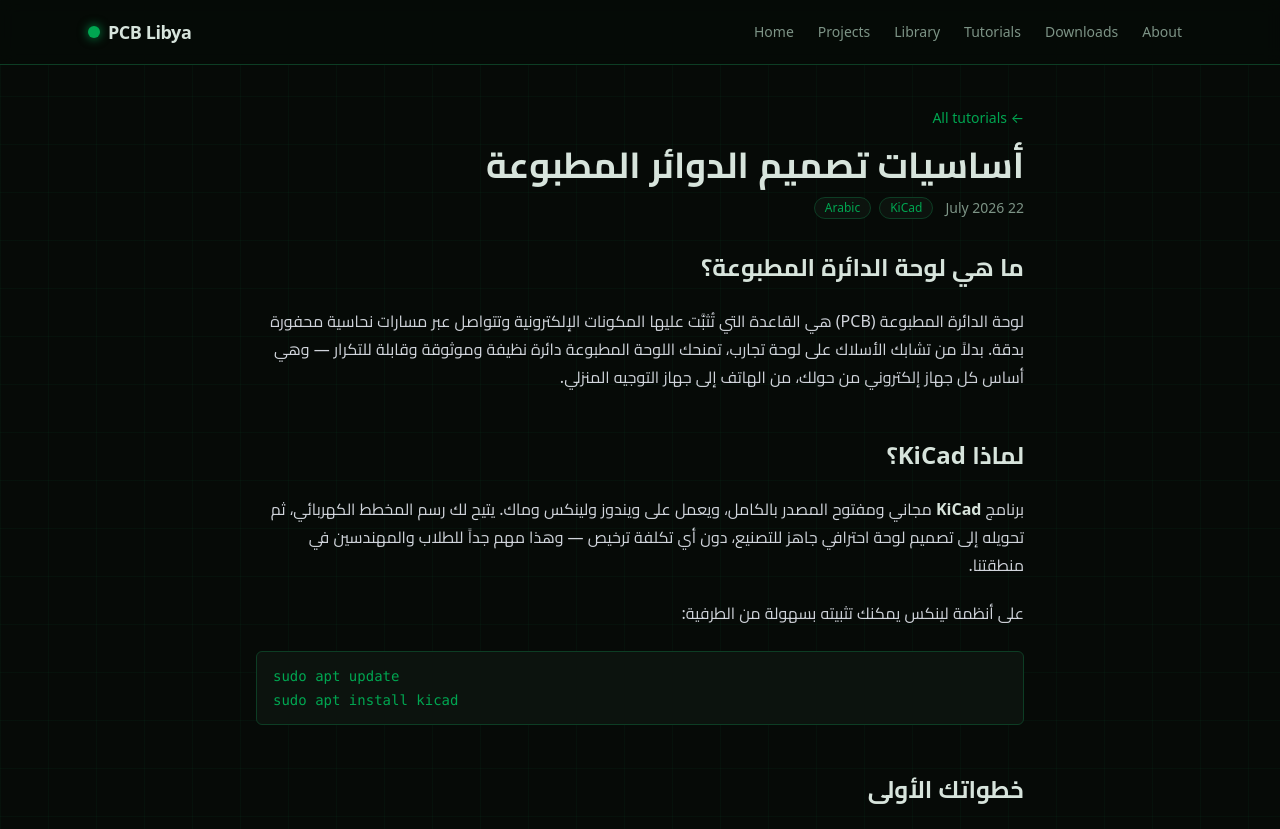
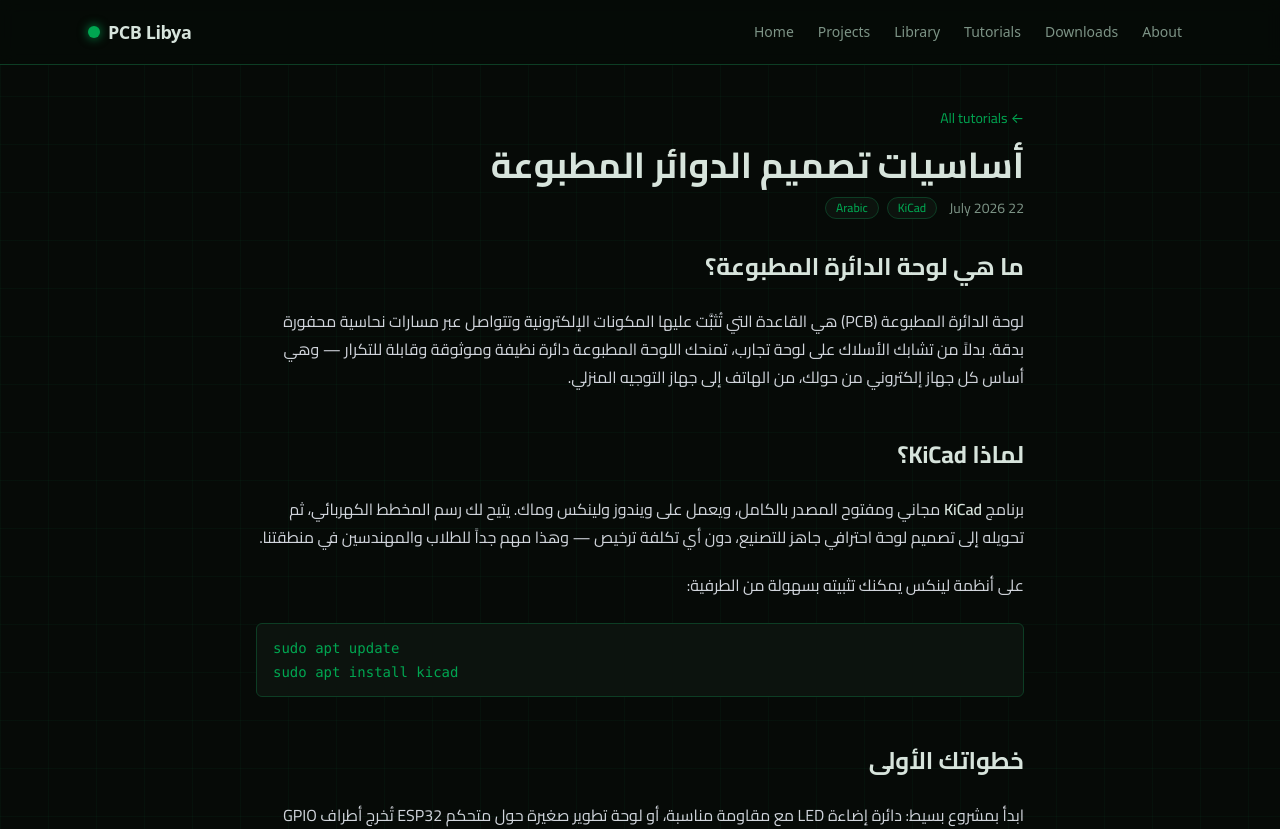
Before and after one commit to F0ka/pcblibya-site, a Next.js app: page /blog/pcb-design-basics-ar in a window 1280 px wide. Shown: the top 829 px of the page. Built offline with nearby package versions, Linux system fonts and the light colour scheme.

Commit message:
Bidi isolation for inline English in RTL content + Cairo latin font

```diff
--- a/app/blog/[slug]/page.tsx
+++ b/app/blog/[slug]/page.tsx
@@ -3,6 +3,7 @@ import Link from "next/link";
 import { notFound } from "next/navigation";
 import { MDXRemote } from "next-mdx-remote/rsc";
 import remarkGfm from "remark-gfm";
+import rehypeBidi from "@/lib/rehype-bidi";
 import { getAllPosts, getPost } from "@/lib/content";
 import Tag from "@/components/Tag";
 import { formatDate } from "@/components/PostCard";
@@ -54,7 +55,12 @@ export default async function BlogPostPage({
       <div className="prose prose-invert mt-8 max-w-none prose-a:text-trace prose-headings:text-silk prose-strong:text-silk prose-code:text-trace prose-pre:border prose-pre:border-trace-dim prose-pre:bg-panel">
         <MDXRemote
           source={post.body}
-          options={{ mdxOptions: { remarkPlugins: [remarkGfm] } }}
+          options={{
+            mdxOptions: {
+              remarkPlugins: [remarkGfm],
+              rehypePlugins: post.dir === "rtl" ? [rehypeBidi] : [],
+            },
+          }}
         />
       </div>
     </article>
--- a/app/globals.css
+++ b/app/globals.css
@@ -44,6 +44,20 @@ body {
     U+FE70-FE74, U+FE76-FEFC;
 }
 
+/* Self-hosted Cairo (latin subset) — keeps inline English in RTL text
+   in the same typeface instead of falling back mid-sentence */
+@font-face {
+  font-family: "Cairo";
+  font-style: normal;
+  font-weight: 400 700;
+  font-display: swap;
+  src: url("/fonts/cairo-latin.woff2") format("woff2");
+  unicode-range:
+    U+0000-00FF, U+0131, U+0152-0153, U+02BB-02BC, U+02C6, U+02DA, U+02DC,
+    U+0304, U+0308, U+0329, U+2000-206F, U+20AC, U+2122, U+2191, U+2193,
+    U+2212, U+2215, U+FEFF, U+FFFD;
+}
+
 /* RTL (Arabic) content */
 [dir="rtl"] {
   font-family: "Cairo", var(--font-sans);
--- a/app/projects/[slug]/page.tsx
+++ b/app/projects/[slug]/page.tsx
@@ -3,6 +3,7 @@ import Link from "next/link";
 import { notFound } from "next/navigation";
 import { MDXRemote } from "next-mdx-remote/rsc";
 import remarkGfm from "remark-gfm";
+import rehypeBidi from "@/lib/rehype-bidi";
 import { getAllProjects, getProject } from "@/lib/content";
 import Tag from "@/components/Tag";
 import { formatDate } from "@/components/PostCard";
@@ -65,7 +66,12 @@ export default async function ProjectPage({
       <div className="prose prose-invert mt-8 max-w-none prose-a:text-trace prose-headings:text-silk prose-strong:text-silk prose-code:text-trace prose-pre:border prose-pre:border-trace-dim prose-pre:bg-panel">
         <MDXRemote
           source={project.body}
-          options={{ mdxOptions: { remarkPlugins: [remarkGfm] } }}
+          options={{
+            mdxOptions: {
+              remarkPlugins: [remarkGfm],
+              rehypePlugins: project.dir === "rtl" ? [rehypeBidi] : [],
+            },
+          }}
         />
       </div>
 
--- a/content/blog/pcb-design-basics-ar.mdx
+++ b/content/blog/pcb-design-basics-ar.mdx
@@ -22,6 +22,6 @@ sudo apt install kicad
 
 ## خطواتك الأولى
 
-ابدأ بمشروع بسيط: دائرة إضاءة LED مع مقاومة مناسبة. ارسم المخطط، عيّن البصمات (Footprints) للمكونات، ثم انتقل إلى محرر اللوحة لترتيب المكونات وتوصيل المسارات. بعد الانتهاء، صدّر ملفات Gerber وأرسلها إلى أي مصنع مثل JLCPCB أو PCBWay، وستصلك لوحتك جاهزة للحام.
+ابدأ بمشروع بسيط: دائرة إضاءة LED مع مقاومة مناسبة، أو لوحة تطوير صغيرة حول متحكم ESP32 تُخرج أطراف GPIO على ترويسات قياسية. ارسم المخطط، عيّن البصمات (Footprints) للمكونات، ثم انتقل إلى محرر اللوحة لترتيب المكونات وتوصيل المسارات. بعد الانتهاء، صدّر ملفات Gerber وأرسلها إلى أي مصنع مثل JLCPCB أو PCBWay، وستصلك لوحتك جاهزة للحام.
 
 في الدروس القادمة بالعربية سنتعمق في كل خطوة بالتفصيل، إن شاء الله. تصميم سعيد!
--- /dev/null
+++ b/lib/rehype-bidi.ts
@@ -0,0 +1,60 @@
+import { visitParents } from "unist-util-visit-parents";
+import type { Element, Root, Text } from "hast";
+
+// Runs of Latin-script text: letters/digits with internal . _ / - + #
+// (e.g. "KiCad", "ESP32-S3", "GPIO", "2.0", "kicad_sym").
+// Runs shorter than 2 characters are ignored to avoid noise.
+const latinRun = /[A-Za-z0-9][A-Za-z0-9._/+#-]+/g;
+
+/**
+ * Rehype plugin: wraps runs of Latin-script text in <bdi dir="ltr"> so
+ * inline English inside Arabic (RTL) articles isolates correctly and
+ * punctuation doesn't jump around. Only apply to RTL content.
+ * Text inside pre/code is never touched (code stays fully LTR already).
+ */
+export default function rehypeBidi() {
+  return (tree: Root) => {
+    visitParents(tree, "text", (node: Text, ancestors) => {
+      const inCode = ancestors.some(
+        (ancestor) =>
+          ancestor.type === "element" &&
+          (ancestor.tagName === "pre" ||
+            ancestor.tagName === "code" ||
+            // skip text we already isolated (avoids re-wrapping after splice)
+            ancestor.tagName === "bdi")
+      );
+      if (inCode) return;
+
+      const parent = ancestors[ancestors.length - 1];
+      if (!parent || !("children" in parent)) return;
+
+      const value = node.value;
+      latinRun.lastIndex = 0;
+      if (!latinRun.test(value)) return;
+      latinRun.lastIndex = 0; // test() advances lastIndex; matchAll resumes from it
+
+      const replacements: Array<Element | Text> = [];
+      let last = 0;
+      for (const match of value.matchAll(latinRun)) {
+        const start = match.index;
+        if (start > last) {
+          replacements.push({ type: "text", value: value.slice(last, start) });
+        }
+        replacements.push({
+          type: "element",
+          tagName: "bdi",
+          properties: { dir: "ltr" },
+          children: [{ type: "text", value: match[0] }],
+        });
+        last = start + match[0].length;
+      }
+      if (last < value.length) {
+        replacements.push({ type: "text", value: value.slice(last) });
+      }
+
+      const siblings = parent.children as Array<Element | Text>;
+      const index = siblings.indexOf(node);
+      if (index !== -1) siblings.splice(index, 1, ...replacements);
+    });
+  };
+}
```
Also changed, not shown: public/fonts/cairo-latin.woff2 (added).
